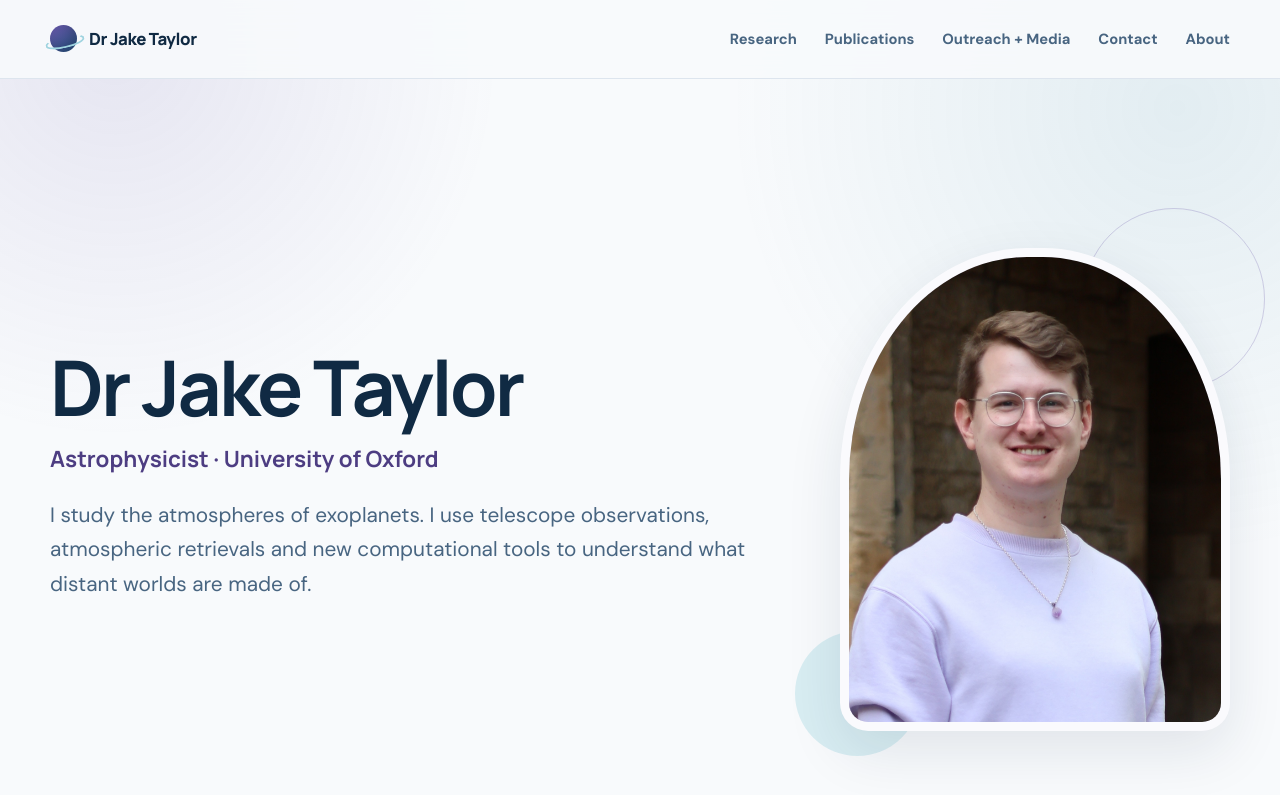
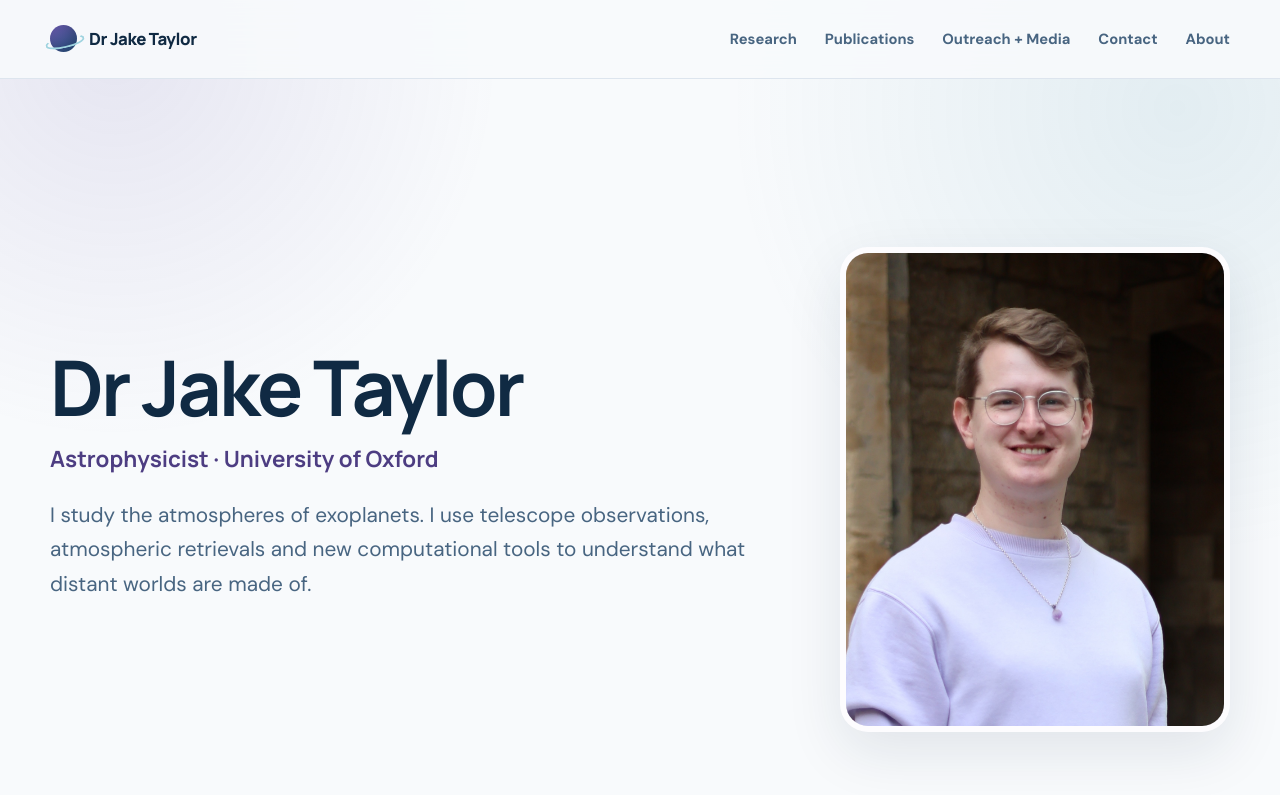
Before and after one commit to astrojaket/astrojaket.github.io, a Jekyll site: the page built from index.html, in a window 1280 px wide. Shown: the top 795 px of the page. Built offline with Jekyll 4.4.1, drawn with Linux system fonts in a browser that asks for light colours.

Commit message:
Use rounded portrait frame

```diff
--- a/assets/css/style.css
+++ b/assets/css/style.css
@@ -359,35 +359,11 @@ select {
   justify-self: end;
 }
 
-.portrait-wrap::before,
-.portrait-wrap::after {
-  position: absolute;
-  z-index: -1;
-  border-radius: 50%;
-  content: "";
-}
-
-.portrait-wrap::before {
-  top: -40px;
-  right: -35px;
-  width: 180px;
-  height: 180px;
-  border: 1px solid rgba(105, 86, 168, 0.25);
-}
-
-.portrait-wrap::after {
-  bottom: -25px;
-  left: -45px;
-  width: 125px;
-  height: 125px;
-  background: var(--sky);
-}
-
 .portrait-frame {
   width: min(390px, 80vw);
   overflow: hidden;
-  border: 9px solid rgba(255, 255, 255, 0.8);
-  border-radius: 48% 48% 28px 28px;
+  border: 6px solid rgba(255, 255, 255, 0.9);
+  border-radius: 28px;
   background: var(--lavender);
   box-shadow: var(--shadow);
 }
@@ -1326,7 +1302,8 @@ select {
   }
 
   .home-page .portrait-frame {
-    width: min(190px, 48vw);
+    width: min(175px, 44vw);
+    border-radius: 22px;
   }
 
   .page-hero {
```
